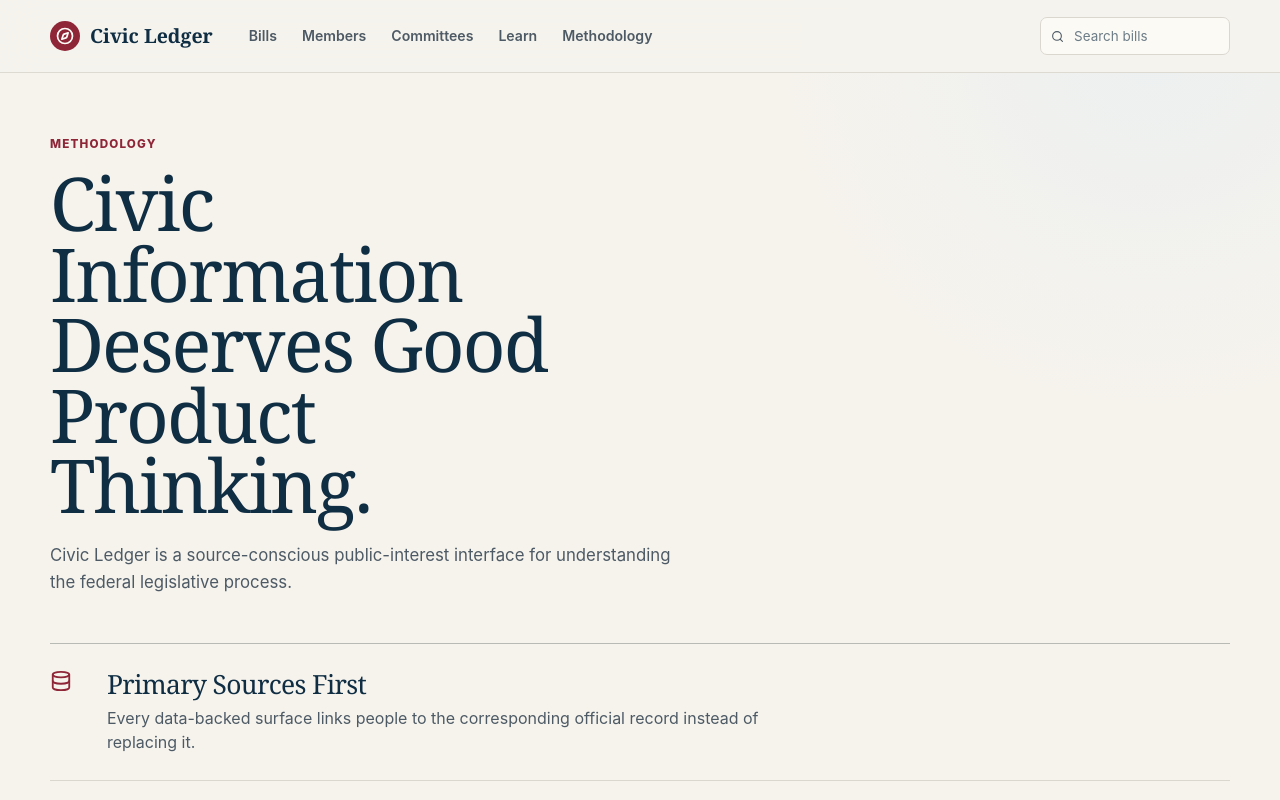
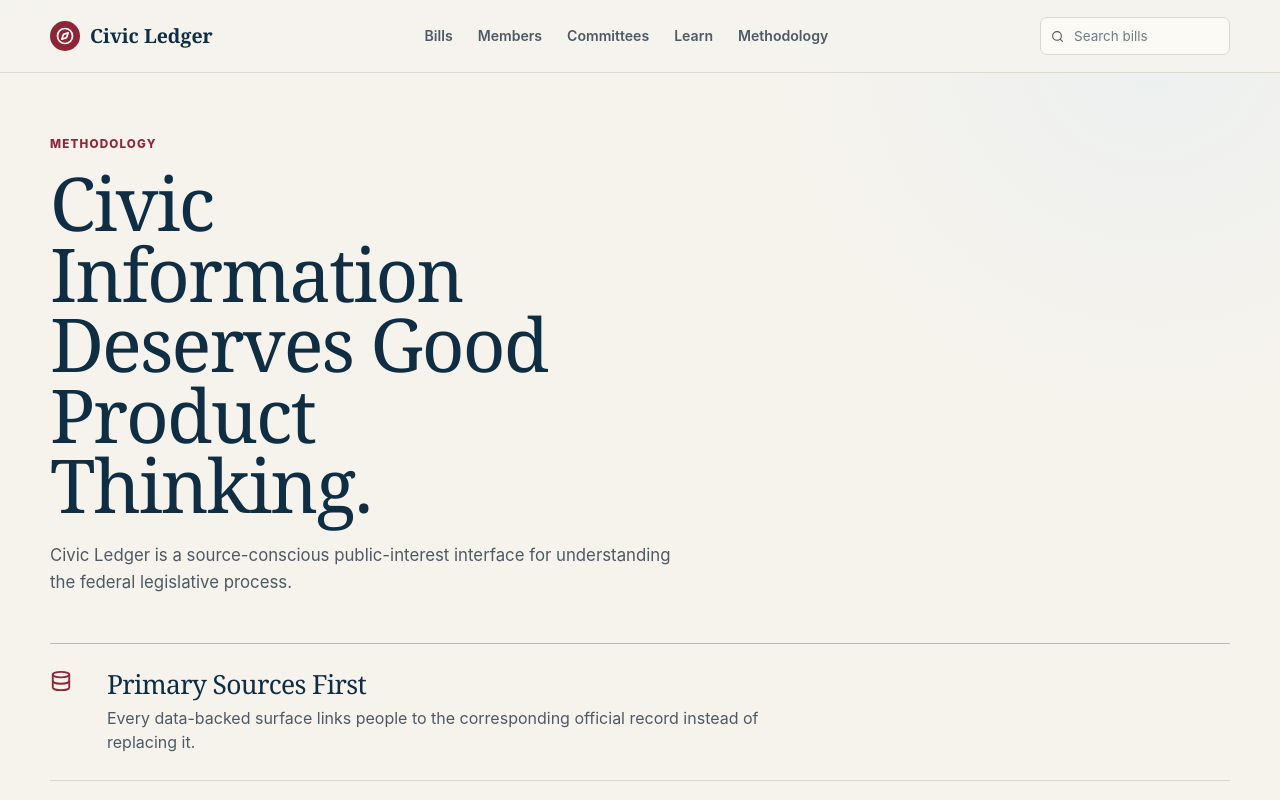
Before and after one commit to ehharding/civic-ledger, a Next.js app: page /about in a window 1280 px wide. Shown: the top 800 px of the page. Built offline with nearby package versions, Linux system fonts and the light colour scheme; no server answers.

Commit message:
chore: fixes up heading logic

```diff
--- a/next.config.ts
+++ b/next.config.ts
@@ -8,8 +8,16 @@
 // records. See the "GitHub Pages" section of the README.
 const isStaticExport: boolean = process.env.STATIC_EXPORT === "true";
 
+// The path prefix every URL on the site sits under. Empty for the primary deployment, which is served from a domain
+// root; the GitHub Pages demo lives at /<repo>, so that build sets it.
+const basePath: string = isStaticExport ? (process.env.GITHUB_PAGES_BASE_PATH ?? "") : "";
+
 const nextConfig: NextConfig = {
   typedRoutes: true,
+  // Next applies `basePath` to next/link, the router, and next/image — not to raw HTML attributes. The header's search
+  // control is a plain `<form action>` precisely so it works with no JavaScript, which puts it outside that rewriting
+  // and means it has to read the prefix itself. Exposed here so there is one source for it. @see SiteHeader.
+  env: { NEXT_PUBLIC_BASE_PATH: basePath },
   // Playwright drives the dev server over 127.0.0.1 (see playwright.config.ts), which Next treats as a cross-origin
   // host distinct from localhost and refuses to serve dev-only assets to. Nothing in the suite depends on those assets,
   // so the run passed anyway — it just printed a block warning per page load, which is exactly the kind of routine
@@ -18,7 +26,7 @@
   ...(isStaticExport
     ? {
         output: "export",
-        basePath: process.env.GITHUB_PAGES_BASE_PATH ?? "",
+        basePath,
         images: { unoptimized: true },
       }
     : {}),
--- a/src/components/site-header.tsx
+++ b/src/components/site-header.tsx
@@ -23,20 +23,31 @@
  * for whoever gets there.
  */
 const NAV_LINKS: readonly NavLink[] = [
-  { label: "Bills", href: "/bills" as Route },
-  { label: "Members", href: "/members" as Route },
-  { label: "Committees", href: "/committees" as Route },
-  { label: "Learn", href: "/learn" as Route },
-  { label: "Methodology", href: "/about" as Route },
+  { label: "Bills", href: "/bills" },
+  { label: "Members", href: "/members" },
+  { label: "Committees", href: "/committees" },
+  { label: "Learn", href: "/learn" },
+  { label: "Methodology", href: "/about" },
 ];
+
+/**
+ * Where the header's search form submits.
+ *
+ * `basePath` is applied by `next/link` and the router, but not to a raw `action` attribute — and this control is a
+ * plain form on purpose, so it is outside that rewriting and has to carry the prefix itself. Without this the GitHub
+ * Pages demo's search box posts to `/bills` at the domain root and 404s. `NEXT_PUBLIC_BASE_PATH` is inlined at build
+ * time from the same value `basePath` gets. @see next.config.ts
+ */
+const SEARCH_ACTION: string = `${process.env.NEXT_PUBLIC_BASE_PATH ?? ""}/bills`;
 
 /**
  * Global site header: wordmark, primary navigation, and search.
  *
- * The search control is a real `<form>` with `action="/bills"` rather than a JavaScript handler, so it works on a plain
- * page load, from any route, and in the static export — it simply navigates to `/bills?q=…`, which the directory reads
- * as its initial query. It carries `role="search"` so it is a landmark in its own right.
+ * The search control is a real `<form>` rather than a JavaScript handler, so it works on a plain page load, from any
+ * route, and in the static export — it simply navigates to `/bills?q=…`, which the directory reads as its initial
+ * query. It carries `role="search"` so it is a landmark in its own right.
  * @see resolveBillDirectoryQuery
+ * @see SEARCH_ACTION for why the target is built rather than written literally.
  *
  * @returns The site header.
  */
@@ -62,7 +73,7 @@
         {/* biome-ignore lint/a11y/useSemanticElements: the suggested <search> element would have to wrap this form
             rather than replace it, and it is still mapped inconsistently by assistive technology; form[role="search"]
             is the spelling that produces the landmark everywhere. */}
-        <form className="header-search" action="/bills" role="search">
+        <form className="header-search" action={SEARCH_ACTION} role="search">
           <label className="sr-only" htmlFor="global-search">
             Search bills
           </label>
--- a/src/styles/layout.css
+++ b/src/styles/layout.css
@@ -50,9 +50,14 @@
   background: var(--burgundy);
 }
 
+/* Centered within its own grid column rather than left-aligned in it. The wordmark and the search box are within ~35px
+   of each other in width, so centering the nav between them reads as a balanced three-part header; flush-left left the
+   five links clumped against the wordmark with ~400px of dead space before the search box. Below 900px the nav is
+   `justify-self: end`, which shrinks it to its content and makes this line moot rather than fighting it. */
 .primary-nav {
   display: flex;
   align-items: center;
+  justify-content: center;
   gap: 25px;
   color: var(--ink-soft);
   font-size: 0.88rem;
--- a/src/styles/responsive.css
+++ b/src/styles/responsive.css
@@ -3,17 +3,11 @@
    with its overrides in one place than scattered across a dozen files. */
 
 @media (max-width: 900px) {
+  /* The header tightens before it drops anything. Closing the columns up here buys the three-part layout another ~36px
+     of life, which is why the search doesn't go until 860px rather than at this breakpoint. @see the header block
+     below. */
   .site-header__inner {
-    grid-template-columns: auto 1fr;
     gap: 18px;
-  }
-
-  .primary-nav {
-    justify-self: end;
-  }
-
-  .header-search {
-    display: none;
   }
 
   .hero-grid,
@@ -74,6 +68,38 @@
   }
 }
 
+/* Where the header stops being three things on one line and becomes two.
+ *
+ * The number is measured, not rounded to something tidy. The three parts need 156px of wordmark, 402px of nav, and a
+ * 190px search box, plus the two 18px gaps set above — 784px of content inside a container that is the viewport less
+ * 48px. That runs out at a 832px viewport. Dropping the search at 860 leaves ~28px of slack at the tightest point,
+ * which is the margin a label rename or a font fallback needs; pinning this to the exact 832 would put the nav one
+ * metric change away from wrapping, and a nav that wraps in a 20px-wide band is a bug nobody reproduces on purpose.
+ *
+ * The search is what drops, rather than the nav shedding a destination, because it is the only part of the header that
+ * exists somewhere else: /bills carries its own search field, and the "Bills" link is right there in the row. The cost
+ * of losing it here is one extra tap, not a capability — which is not true of any nav destination.
+ *
+ * That reasoning is also why nothing replaces it further down. Below 640px the header stacks and there is obviously
+ * room for a search row, but a control added there could only link to /bills, which the "Bills" link one row up
+ * already does. A second route to the same page is chrome, not a feature, and it would cost real height in a sticky
+ * header on the smallest screens. Shrinking the search box to survive to 768px was the other option considered and
+ * rejected: reaching iPad portrait needs the box down near 150px and the nav gap down to ~14px, which buys one device
+ * width in exchange for a cramped header and a third set of tuned numbers. */
+@media (max-width: 860px) {
+  .site-header__inner {
+    grid-template-columns: auto 1fr;
+  }
+
+  .primary-nav {
+    justify-self: end;
+  }
+
+  .header-search {
+    display: none;
+  }
+}
+
 @media (max-width: 640px) {
   .site-header__inner,
   .page-shell,
@@ -108,7 +134,7 @@
     height: 27px;
   }
 
-  /* Overrides the `justify-self: end` set at 900px, which would otherwise shrink this row to its content and keep it
+  /* Overrides the `justify-self: end` set at 860px, which would otherwise shrink this row to its content and keep it
      pinned right even now that it has a line to itself. */
   .primary-nav {
     flex-wrap: wrap;
```
Also changed, not shown: .claude/launch.json (added), 1 other file (tests, documents, lock files or other folders).
